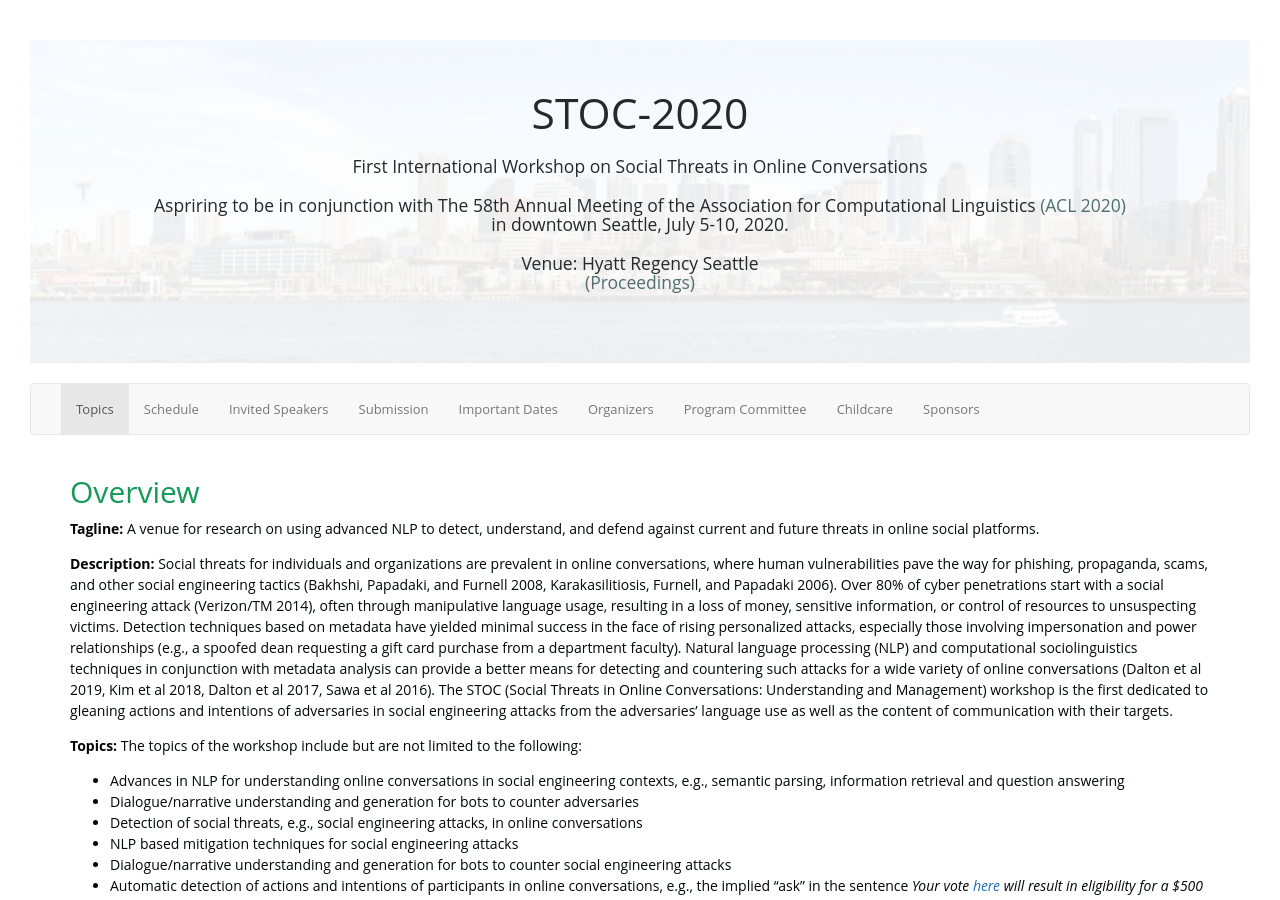
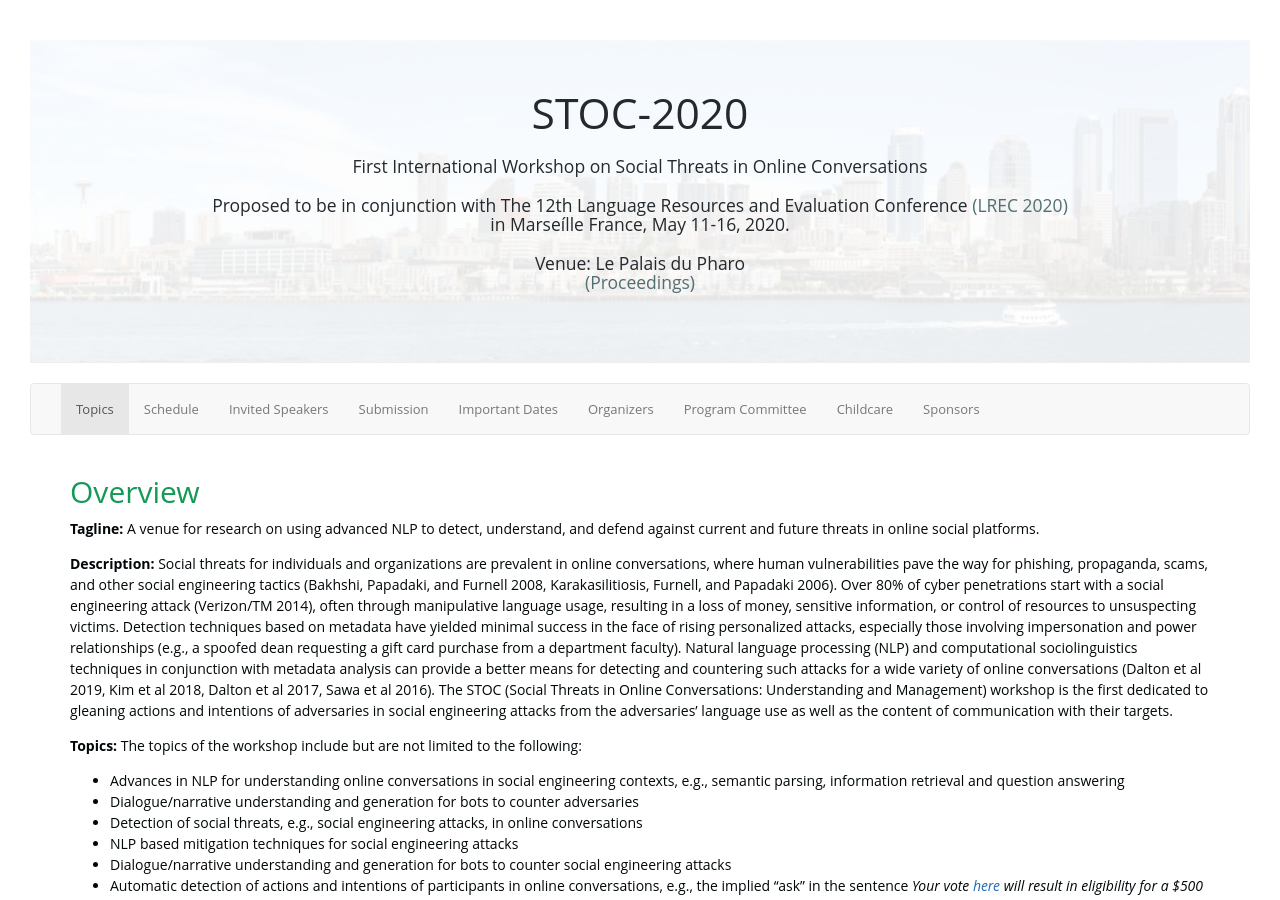
Before and after one commit to social-threats/social-threats.github.io, a Jekyll site: the page built from index.html, in a window 1280 px wide and 900 px high. Built offline with Jekyll 4.4.1, drawn with Linux system fonts in a browser that asks for light colours; nearby versions of some CDN libraries.

Commit message:
updated with LREC related information

```diff
--- a/_includes/_STOC_2020/header.html
+++ b/_includes/_STOC_2020/header.html
@@ -2,11 +2,10 @@
 
     <h1 class="project-name ">STOC-2020</h1>
     <h2 class="project-tagline ">First International Workshop on Social Threats in Online Conversations</h2>
-    <h2 class="project-tagline ">Aspriring to be in conjunction with The 58th Annual Meeting of the Association for
-        Computational Linguistics <a href="https://acl2020.org/">(ACL 2020)</a> <br> in downtown Seattle, July 5-10, 2020.
+    <h2 class="project-tagline ">Proposed to be in conjunction with The 12th Language Resources and Evaluation Conference <a href="https://lrec2020.lrec-conf.org/">(LREC 2020)</a> <br> in Marseílle France, May 11-16, 2020.
         <br>
         <br>
-        Venue: Hyatt Regency Seattle
+        Venue: Le Palais du Pharo
         <br>
         <a href="#">
             (Proceedings)</a>
```
